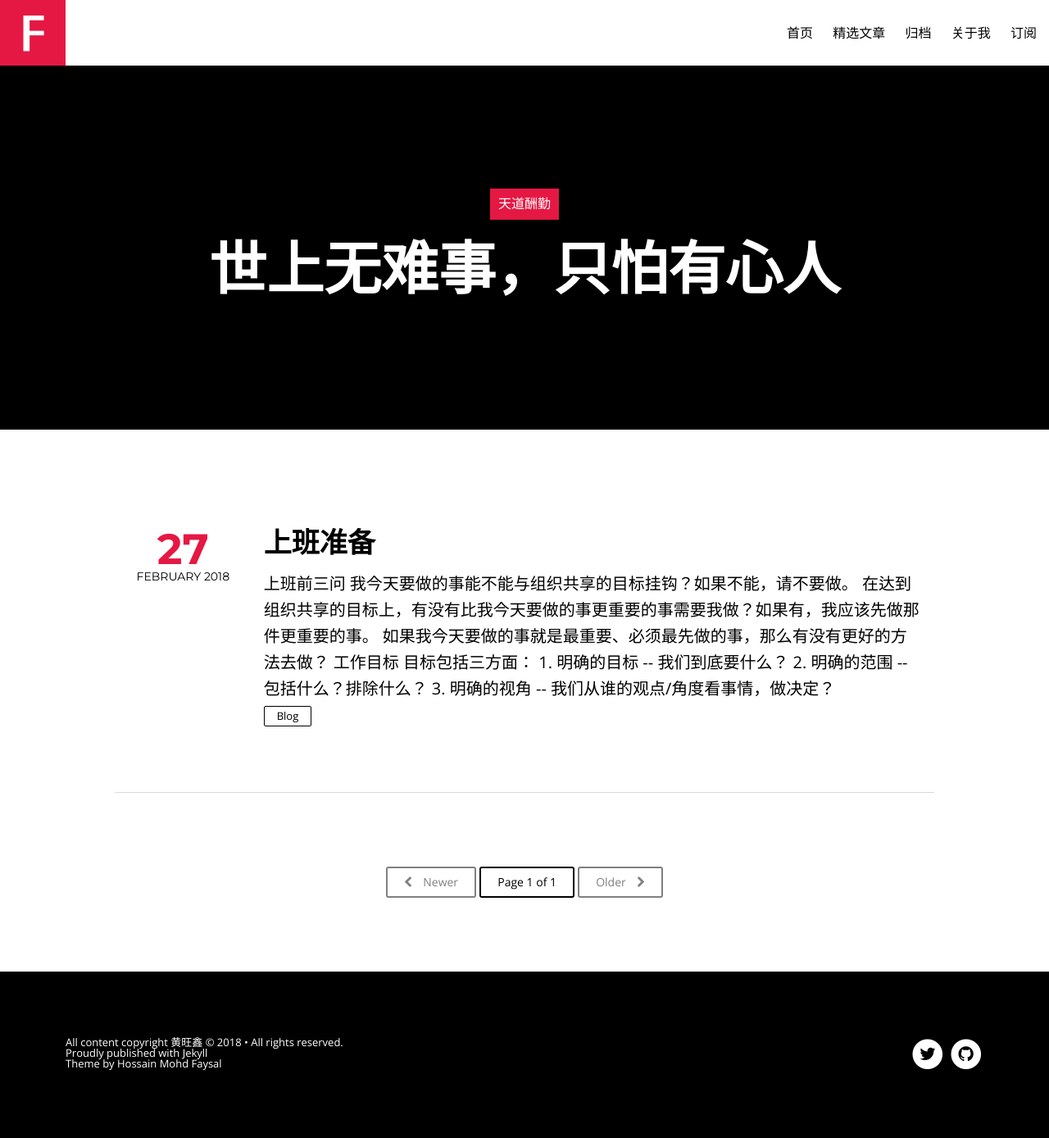
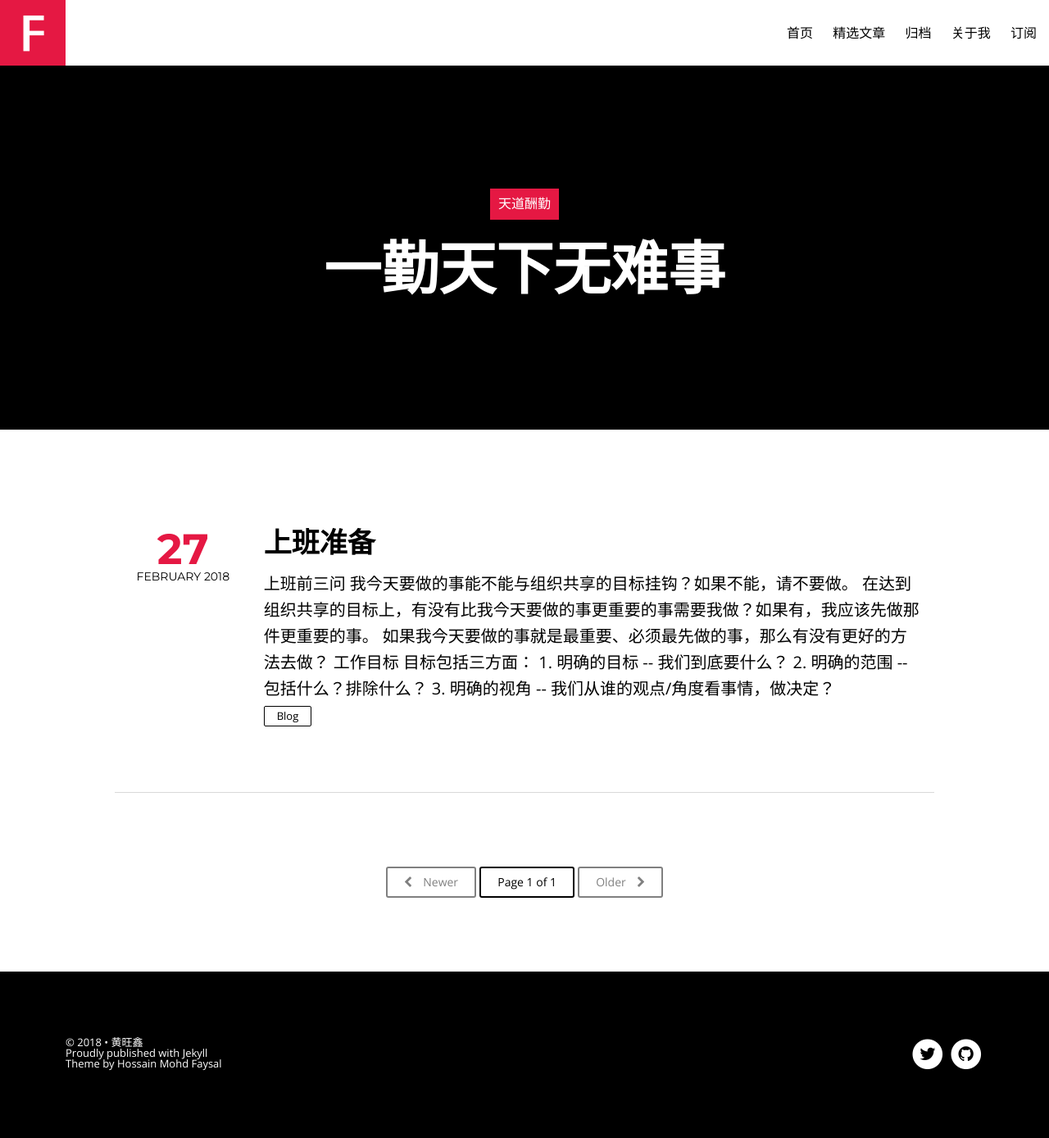
Before and after one commit to h1101723183/h1101723183.github.io, a Jekyll site: the page built from index.html, in a window 1280 px wide. Shown: the whole page at 82% size. Built offline with Jekyll 4.4.1, drawn with Linux system fonts in a browser that asks for light colours; nearby versions of some CDN libraries; the list of posts is cut into pages by our own code.

Commit message:
no message

```diff
--- a/_config.yml
+++ b/_config.yml
@@ -21,10 +21,10 @@ owner:
   github:         h1101723183
 
 # Analytics and webmaster tools stuff goes here
-google_analytics:
-google_verify:
+#google_analytics:
+#google_verify:
 # https://ssl.bing.com/webmaster/configure/verify/ownership Option 2 content= goes here
-bing_verify:
+#bing_verify:
 
 # Links to include in footer navigation
 # For external links add external: true
--- a/_includes/footer.html
+++ b/_includes/footer.html
@@ -1,6 +1,6 @@
 <footer class="notepad-site-footer">
     <div class="copyright">
-         <section>All content copyright <a href="{{ site.url }}/about">{{ site.owner.name }}</a> &copy; {{ site.time | date: '%Y' }} &bull; All rights reserved.</section>
+         <section>&copy; {{ site.time | date: '%Y' }} &bull; <a href="{{ site.url }}/about">{{ site.owner.name }}</a> </section>
          <section>Proudly published with <a class="icon-ghost" href="https://jekyllrb.com/">Jekyll</a></section>
          <section>
              Theme by <a class="icon-ghost" href="https://github.com/hmfaysal">Hossain Mohd Faysal</a>
--- a/_layouts/home.html
+++ b/_layouts/home.html
@@ -39,7 +39,7 @@
         </h1>
         <h2 class="notepad-blog-description">
         <!-- {{ site.description }} -->
-        世上无难事，只怕有心人
+        一勤天下无难事
         </h2>
     </div>
 </header>
```
Also changed, not shown: images/Hossain-Mohd-Faysal.jpg (deleted), images/hmfaysal.jpg (deleted), images/hossain-faysal.jpg (deleted).
